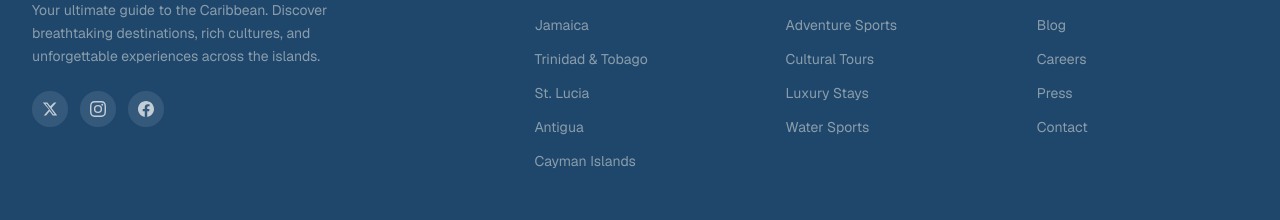
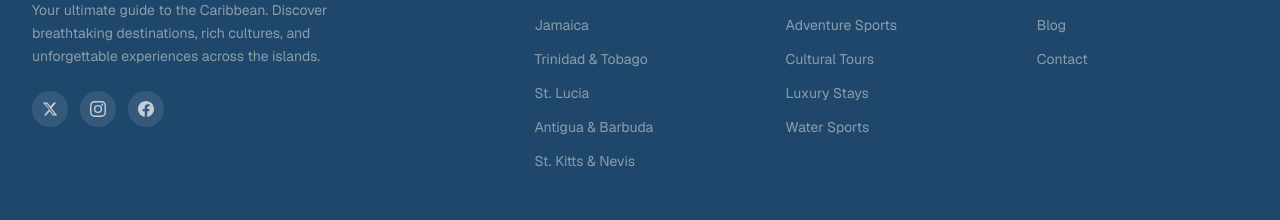
Before and after one commit to 1Spectraa/caribgateway-repo, a Next.js app in the folder caribgateway/: page / in a window 1280 px wide. Shown: the part 3873-4093 px from the top of the page. Built offline with nearby package versions, Linux system fonts and the light colour scheme.

Commit message:
Update footer countries and company links

```diff
--- a/caribgateway/components/layout/Footer.tsx
+++ b/caribgateway/components/layout/Footer.tsx
@@ -6,8 +6,8 @@ const footerLinks = {
     "Jamaica",
     "Trinidad & Tobago",
     "St. Lucia",
-    "Antigua",
-    "Cayman Islands",
+    "Antigua & Barbuda",
+    "St. Kitts & Nevis",
   ],
   Experiences: [
     "Beach Escapes",
@@ -16,7 +16,7 @@ const footerLinks = {
     "Luxury Stays",
     "Water Sports",
   ],
-  Company: ["About Us", "Blog", "Careers", "Press", "Contact"],
+  Company: ["About Us", "Blog", "Contact"],
 };
 
 const socialLinks = [
```
